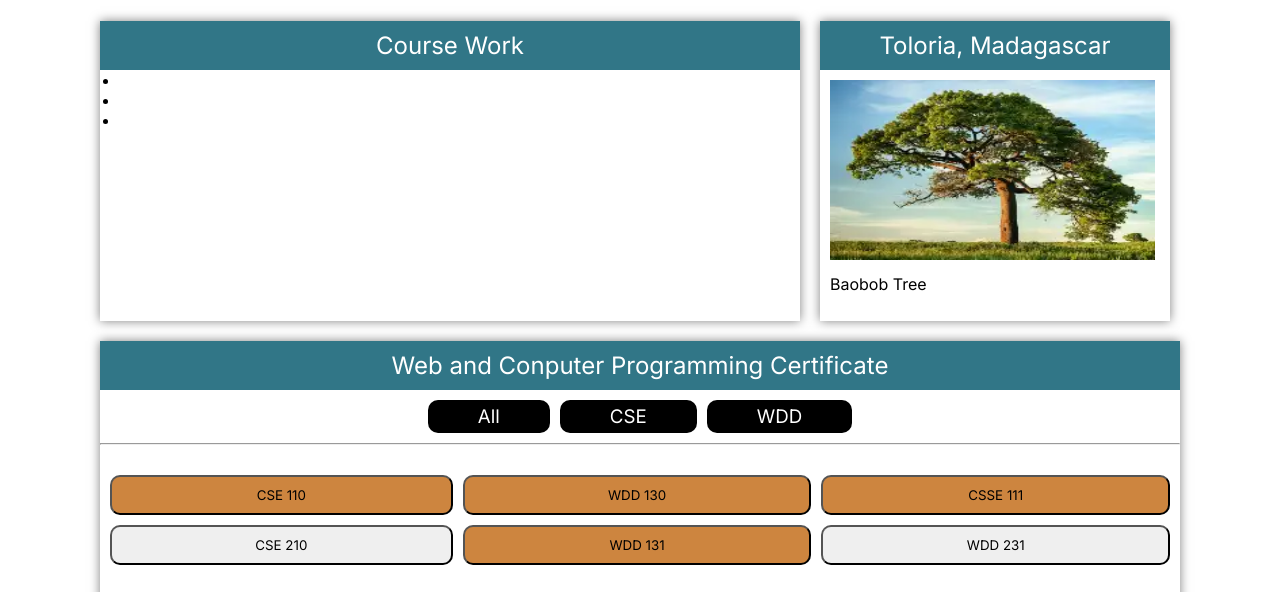
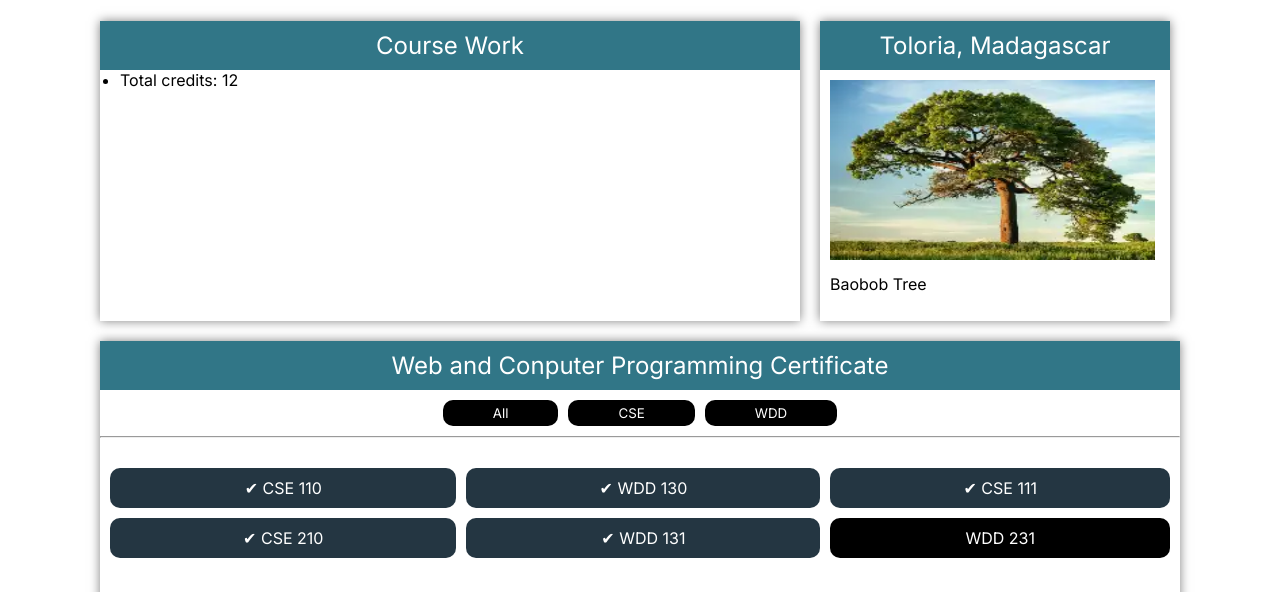
Before and after one commit to Tomzyofficial/wdd231, a plain HTML site: page index.html in a window 1280 px wide. Shown: the part 208-800 px from the top of the page. Drawn offline with nearby package versions, Linux system fonts and the light colour scheme.

Commit message:
quick-js-fix

```diff
--- a/index.html
+++ b/index.html
@@ -15,9 +15,9 @@
   <link rel="preconnect" href="https://fonts.googleapis.com">
   <link rel="preconnect" href="https://fonts.gstatic.com" crossorigin>
   <link
-    href="https://fonts.googleapis.com/css2?family=Inter:ital,opsz,wght@0,14..32,100..900;1,14..32,100..900&family=Open+Sans:ital,wght@0,300..800;1,300..800&display=swap"
+    href="https://fonts.googleapis.com/css2?family=Inter:ital,opsz,wght@0,14..32,100..900;1,14..32,100..900&display=swap"
     rel="stylesheet">
-  <script src="scripts/getdates.js" defer></script>
+  <script src="scripts/app.js" defer></script>
   <title>Ibeh Chukwuebuka - WDD 231</title>
 </head>
 
@@ -41,11 +41,7 @@
   <section class="container">
     <section class="first-section">
       <h2>Course Work</h2>
-      <ul>
-        <li></li>
-        <li></li>
-        <li></li>
-      </ul>
+      <ul id="course-credit"></ul>
     </section>
     <section class="sec-section">
       <h2>Toloria, Madagascar</h2>
@@ -57,18 +53,13 @@
     <section class="third-section">
       <h2>Web and Conputer Programming Certificate</h2>
       <div class="top-header">
-        <h3>All</h3>
-        <h3>CSE</h3>
-        <h3>WDD</h3>
+        <button id="all-courses">All</button>
+        <button id="cse-courses">CSE</button>
+        <button id="wdd-courses">WDD</button>
       </div>
       <hr>
       <div class="course-work">
-        <button class="btn-active">CSE 110</button>
-        <button class="btn-active">WDD 130</button>
-        <button class="btn-active">CSSE 111</button>
-        <button class="btn-unactive">CSE 210</button>
-        <button class="btn-active">WDD 131</button>
-        <button class="btn-unactive">WDD 231</button>
+        <ul id="course-list"></ul>
       </div>
     </section>
   </section>
--- /dev/null
+++ b/scripts/app.js
@@ -0,0 +1,255 @@
+const d = new Date();
+const fullyear = d.getFullYear();
+
+document.getElementById("currentyear").innerHTML = fullyear;
+document.getElementById("lastModified").innerHTML = document.lastModified;
+
+// menu toggler
+$(document).ready(function () {
+  $("#menu-icon").click(function () {
+    $("nav").toggleClass('show');
+  });
+})
+
+// Courses info
+const courses = [
+  {
+    subject: 'CSE',
+    number: 110,
+    title: 'Introduction to Programming',
+    credits: 2,
+    certificate: 'Web and Computer Programming',
+    description: 'This course will introduce students to programming. It will introduce the building blocks of programming languages (variables, decisions, calculations, loops, array, and input/output) and use them to solve problems.',
+    technology: [
+      'Python'
+    ],
+    completed: true
+  },
+  {
+    subject: 'WDD',
+    number: 130,
+    title: 'Web Fundamentals',
+    credits: 2,
+    certificate: 'Web and Computer Programming',
+    description: 'This course introduces students to the World Wide Web and to careers in web site design and development. The course is hands on with students actually participating in simple web designs and programming. It is anticipated that students who complete this course will understand the fields of web design and development and will have a good idea if they want to pursue this degree as a major.',
+    technology: [
+      'HTML',
+      'CSS'
+    ],
+    completed: true
+  },
+  {
+    subject: 'CSE',
+    number: 111,
+    title: 'Programming with Functions',
+    credits: 2,
+    certificate: 'Web and Computer Programming',
+    description: 'CSE 111 students become more organized, efficient, and powerful computer programmers by learning to research and call functions written by others; to write, call , debug, and test their own functions; and to handle errors within functions. CSE 111 students write programs with functions to solve problems in many disciplines, including business, physical science, human performance, and humanities.',
+    technology: [
+      'Python'
+    ],
+    completed: true
+  },
+  {
+    subject: 'CSE',
+    number: 210,
+    title: 'Programming with Classes',
+    credits: 2,
+    certificate: 'Web and Computer Programming',
+    description: 'This course will introduce the notion of classes and objects. It will present encapsulation at a conceptual level. It will also work with inheritance and polymorphism.',
+    technology: [
+      'C#'
+    ],
+    completed: true
+  },
+  {
+    subject: 'WDD',
+    number: 131,
+    title: 'Dynamic Web Fundamentals',
+    credits: 2,
+    certificate: 'Web and Computer Programming',
+    description: 'This course builds on prior experience in Web Fundamentals and programming. Students will learn to create dynamic websites that use JavaScript to respond to events, update content, and create responsive user experiences.',
+    technology: [
+      'HTML',
+      'CSS',
+      'JavaScript'
+    ],
+    completed: true
+  },
+  {
+    subject: 'WDD',
+    number: 231,
+    title: 'Frontend Web Development I',
+    credits: 2,
+    certificate: 'Web and Computer Programming',
+    description: 'This course builds on prior experience with Dynamic Web Fundamentals and programming. Students will focus on user experience, accessibility, compliance, performance optimization, and basic API usage.',
+    technology: [
+      'HTML',
+      'CSS',
+      'JavaScript'
+    ],
+    completed: false
+  }
+]
+
+function getCourses() {
+  // function to clear the course list initial value
+  function clearList() {
+    const courseList = document.getElementById("course-list");
+    courseList.innerHTML = "";
+  }
+
+  // Function to clear credit initial value
+  function clearCredit() {
+    const creditList = document.getElementById("course-credit");
+    creditList.innerHTML = "";
+  }
+
+  const allCoursesBtn = document.getElementById("all-courses");
+
+  // When All btn is clicked, do something
+  allCoursesBtn.addEventListener('click', () => {
+    // First clear whatever we have in the courses ul element
+    clearList();
+
+    // Call the getAllCourses and getTotalFunction function
+    getAllCourses(courses);
+    getTotalCredit()
+  })
+
+  const wddCoursesBtn = document.getElementById("wdd-courses");
+
+  // When WDD btn is clicked, do something
+  wddCoursesBtn.addEventListener("click", () => {
+    // First clear whatever we have in the courses ul element
+    clearList();
+
+    // Call the getWddCourses and wddCredComplete function
+    getWddCourses(courses);
+    wddCredCompleted(courses);
+  })
+
+  const cseCoursesBtn = document.getElementById("cse-courses");
+
+  // When CSE btn is clicked, do something
+  cseCoursesBtn.addEventListener("click", () => {
+    // First clear whatever we have in the courses ul element
+    clearList();
+
+    // Call the getCseCourses and cseCredCompleted function
+    getCseCourses(courses);
+    cseCredCompleted(courses)
+  })
+
+  function getAllCourses(course) {
+    course.forEach(element => {
+      if (element.completed) {
+        const courseItem = document.createElement("li");
+        courseItem.innerHTML = `
+        <p>✔ ${element.subject} ${element.number}</p>`;
+        courseItem.classList.add("completed");
+        document.getElementById("course-list").appendChild(courseItem);
+      } else {
+        const courseItem = document.createElement("li");
+        courseItem.innerHTML = `
+        <p>${element.subject} ${element.number}</p>
+      `;
+        courseItem.classList.add("not-completed");
+        document.getElementById("course-list").appendChild(courseItem);
+      }
+    })
+  }
+  getAllCourses(courses);
+
+  function getWddCourses(course) {
+    const wddCourses = course.filter(element => element.subject === "WDD");
+    wddCourses.forEach(element => {
+      if (element.completed) {
+        const courseItem = document.createElement("li");
+        courseItem.innerHTML = `
+        <p>✔ ${element.subject} ${element.number}</p>`;
+        courseItem.classList.add("completed");
+        document.getElementById("course-list").appendChild(courseItem);
+      } else {
+        const courseItem = document.createElement("li");
+        courseItem.innerHTML = `
+        <p>${element.subject} ${element.number}</p>
+      `;
+        courseItem.classList.add("not-completed");
+        document.getElementById("course-list").appendChild(courseItem);
+      }
+    });
+  }
+
+  function getCseCourses(course) {
+    const wddCourses = course.filter(element => element.subject === "CSE");
+    wddCourses.forEach(element => {
+      if (element.completed) {
+        const courseItem = document.createElement("li");
+        courseItem.innerHTML = `
+        <p>✔ ${element.subject} ${element.number}</p>
+      `;
+        courseItem.classList.add("completed");
+        document.getElementById("course-list").appendChild(courseItem);
+      } else {
+        const courseItem = document.createElement("li");
+        courseItem.innerHTML = `
+        <p>${element.subject} ${element.number}</p>
+      `;
+        courseItem.classList.add("not-completed");
+        document.getElementById("course-list").appendChild(courseItem);
+      }
+    });
+  }
+
+  function totalCredits(credit) {
+    return credit.reduce((total, course) => total + course.credits, 0);
+  }
+
+  function getTotalCredit() {
+    // Clear the initial credit value in the UI
+    clearCredit();
+
+    const total = totalCredits(courses);
+    const list = document.createElement("li");
+    list.innerHTML = `Total credits: ${total}`;
+    document.getElementById("course-credit").appendChild(list)
+  }
+  getTotalCredit();
+
+
+  /*  function creditCompleted(credit) {
+     const creditUl = document.getElementById("course-work");
+     creditUl.innerHTML = "";
+
+     const totalCompleted = credit.filter(element => element.completed)
+     const completed = totalCredits(totalCompleted);
+     const list = document.createElement("li");
+     list.innerHTML = `Completed credits ${completed}`;
+     creditUl.appendChild(list)
+   }
+   creditCompleted(courses) */
+
+  function wddCredCompleted(credit) {
+    // Clear the initial credit value in the UI
+    clearCredit();
+
+    const wdd = credit.filter(element => element.subject == "WDD");
+    const wddCourses = totalCredits(wdd);
+    const list = document.createElement("li");
+    list.innerHTML = `WDD credits: ${wddCourses}`;
+    document.getElementById("course-credit").appendChild(list);
+  }
+
+  function cseCredCompleted(credit) {
+    // Clear the initial credit value in the UI
+    clearCredit();
+
+    const cse = credit.filter(element => element.subject == "CSE");
+    const cseCourses = totalCredits(cse);
+    const list = document.createElement("li");
+    list.innerHTML = `CSE credits: ${cseCourses}`;
+    document.getElementById("course-credit").appendChild(list)
+  }
+}
+getCourses()
--- a/scripts/getdates.js
+++ /dev/null
@@ -1,12 +0,0 @@
-const d = new Date();
-const fullyear = d.getFullYear();
-
-document.getElementById("currentyear").innerHTML = fullyear;
-document.getElementById("lastModified").innerHTML = document.lastModified;
-
-// menu toggler
-$(document).ready(function () {
-  $("#menu-icon").click(function () {
-    $("nav").toggleClass('show');
-  });
-})
--- a/styles/index.css
+++ b/styles/index.css
@@ -4,7 +4,7 @@
   --white: #fff;
   --nav-size: 1rem;
   --section-header-bg-color: rgb(49, 118, 135);
-  --btn-bg-color: peru;
+  /* --btn-bg-color: peru; */
 }
 
 * {
@@ -145,11 +145,13 @@ main,
   padding-top: 10px;
 }
 
-.top-header h3 {
+.top-header button {
   background-color: var(--nav-bg-color);
+  color: var(--white);
   border-radius: 10px;
   padding: 5px 50px;
   gap: 10px;
+  border: none;
 }
 
 .third-section hr {
@@ -157,24 +159,31 @@ main,
   margin-top: 10px;
 }
 
-.third-section .course-work {
+.course-work #course-list {
   margin-top: 20px;
   display: grid;
   grid-template-columns: repeat(3, auto);
   gap: 10px;
   padding: 10px;
+  list-style: none;
 }
 
-.course-work .btn-active {
-  background-color: var(--btn-bg-color);
+#course-list .completed {
+  background-color: var(--header-bg-color);
   padding: 10px;
   border-radius: 10px;
+  text-align: center;
+  color: var(--white);
 }
 
-.course-work .btn-unactive {
+#course-list .not-completed {
+  background-color: var(--nav-bg-color);
+  border-radius: 10px;
+  text-align: center;
   padding: 10px;
-  border-radius: 10px;
+  color: var(--white);
 }
+
 
 footer {
   background-color: var(--header-bg-color);
```
